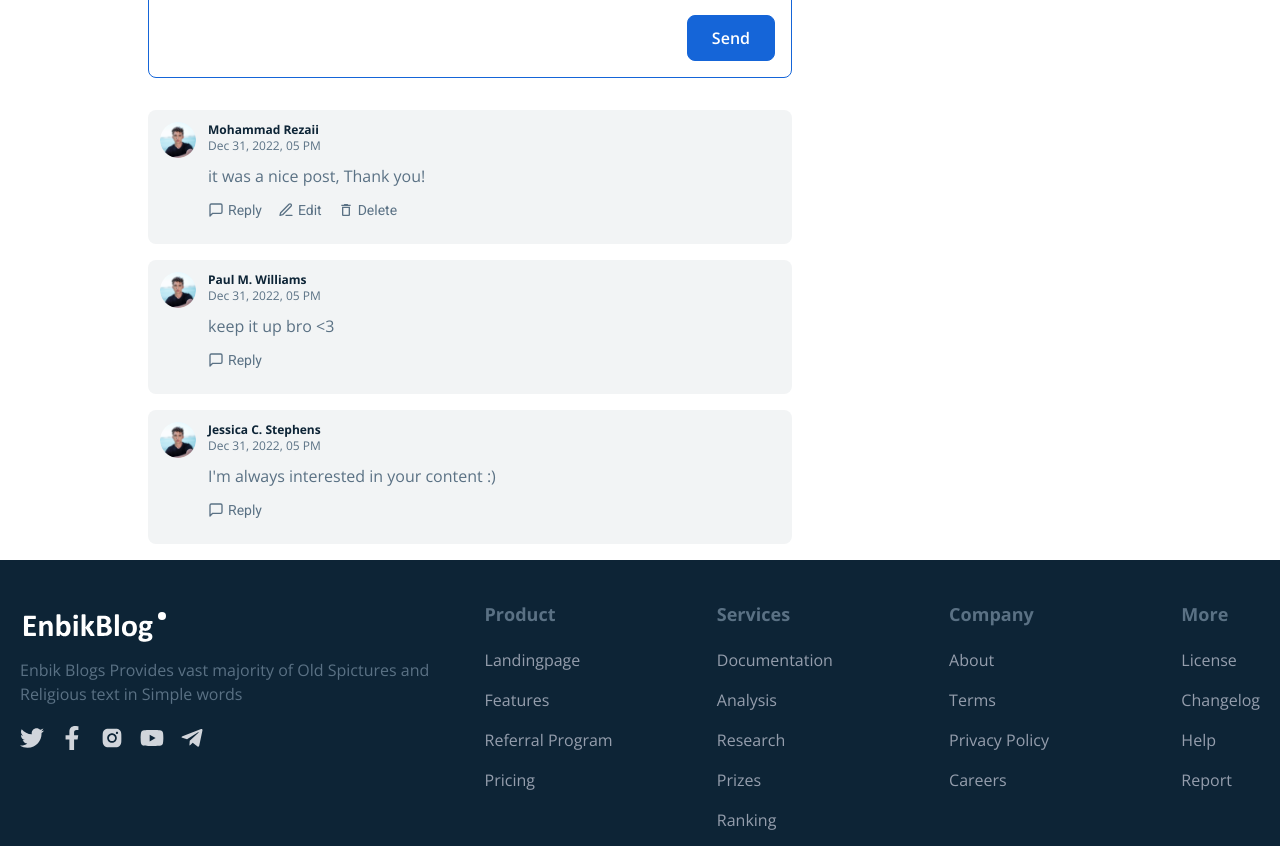
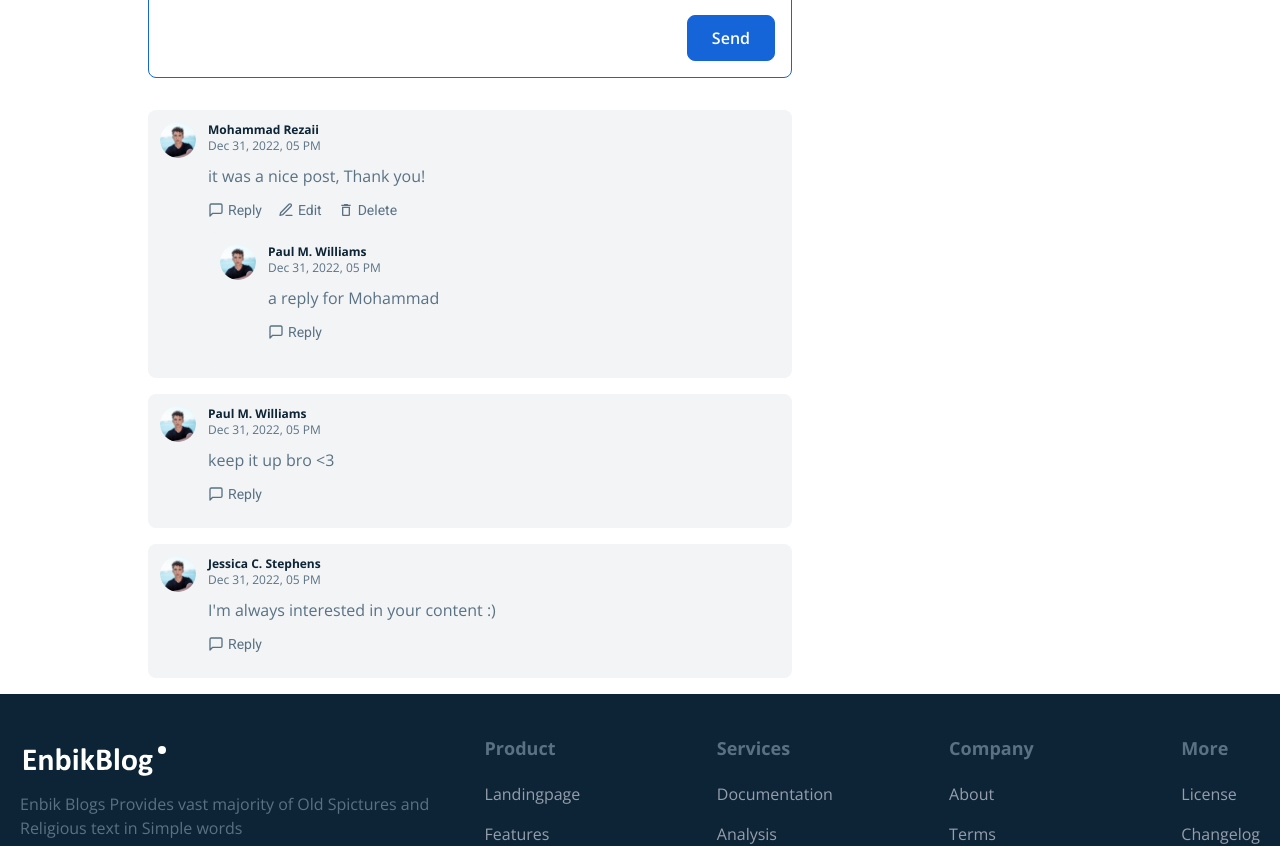
Before and after one commit to BikashShaw101/enbik-frontend, a React (Create React App) app: page /blog/1 in a window 1280 px wide. Shown: the part 1020-1866 px from the top of the page. Built offline with nearby package versions, Linux system fonts and the light colour scheme.

Commit message:
changes1

```diff
--- a/src/components/comments/Comment.jsx
+++ b/src/components/comments/Comment.jsx
@@ -10,6 +10,9 @@
   affectedComment,
   setAffectedComment,
   addComment,
+  updateComment,
+  deleteComment,
+  replies,
   parentId = null,
 }) => {
   const isUserLoggined = Boolean(logginedUserId);
@@ -17,6 +20,10 @@
   const isReplying =
     affectedComment &&
     affectedComment.type === "replying" &&
+    affectedComment._id === comment._id;
+  const isEditing =
+    affectedComment &&
+    affectedComment.type === "editing" &&
     affectedComment._id === comment._id;
   const repliedCommentId = parentId ? parentId : comment._id;
   const replyOnUserId = comment.user._id;
@@ -39,9 +46,22 @@
             hour: "2-digit",
           })}
         </span>
-        <p className="font-opensans text-dark-light mt-[10px]">
-          {comment.desc}
-        </p>
+        {/* Comment description  */}
+        {!isEditing && (
+          <p className="font-opensans text-dark-light mt-[10px]">
+            {comment.desc}
+          </p>
+        )}
+
+        {/* Editing Comments  */}
+        {isEditing && (
+          <CommentForm
+            btnLabel={"Update"}
+            formSubmitHandler={(value) => updateComment(value, comment._id)}
+            formCancelHandler={() => setAffectedComment(null)}
+            initialText={comment.desc}
+          />
+        )}
         <div className="flex items-center gap-x-4 mt-3 mb-3 font-roboto text-sm text-dark-light">
           {isUserLoggined && (
             <button
@@ -56,11 +76,19 @@
           )}
           {commentBelongToUser && (
             <>
-              <button className="flex items-center space-x-1">
+              <button
+                className="flex items-center space-x-1"
+                onClick={() =>
+                  setAffectedComment({ type: "editing", _id: comment._id })
+                }
+              >
                 <FiEdit3 className="w-4 h-auto" />
                 <span>Edit</span>
               </button>
-              <button className="flex items-center space-x-1">
+              <button
+                className="flex items-center space-x-1"
+                onClick={() => deleteComment(comment._id)}
+              >
                 <MdOutlineDelete className="w-4 h-auto" />
                 <span>Delete</span>
               </button>
@@ -69,12 +97,30 @@
         </div>
         {isReplying && (
           <CommentForm
-            btnLabel={"Reply"}
+            btnLabel="Reply"
             formSubmitHandler={(value) =>
               addComment(value, repliedCommentId, replyOnUserId)
             }
             formCancelHandler={() => setAffectedComment(null)}
           />
+        )}
+        {replies.length > 0 && (
+          <div>
+            {replies.map((reply) => (
+              <Comment
+                key={reply._id}
+                addComment={addComment}
+                affectedComment={affectedComment}
+                setAffectedComment={setAffectedComment}
+                comment={reply}
+                deleteComment={deleteComment}
+                logginedUserId={logginedUserId}
+                replies={[]}
+                updateComment={updateComment}
+                parentId={comment._id}
+              />
+            ))}
+          </div>
         )}
       </div>
     </div>
--- a/src/components/comments/CommentContainer.jsx
+++ b/src/components/comments/CommentContainer.jsx
@@ -32,6 +32,35 @@
     setComments((curState) => {
       return [newComment, ...curState];
     });
+    setAffectedComment(null);
+  };
+
+  const updateCommentHandler = (value, commentId) => {
+    const updateComment = comments.map((comment) => {
+      if (comment._id === commentId) {
+        return { ...comment, desc: value };
+      }
+      return comment;
+    });
+    setComments(updateComment);
+    setAffectedComment(null);
+  };
+
+  const deleteCommentHandler = (commentId) => {
+    const updatedComment = comments.filter((comment) => {
+      return comment._id !== commentId;
+    });
+    setComments(updatedComment);
+  };
+
+  const getRepliesHandler = (commentId) => {
+    return comments
+      .filter((comment) => comment.parent === commentId)
+      .sort((a, b) => {
+        return (
+          new Date(a.createdAt).getTime() - new Date(b.createdAt).getTime()
+        );
+      });
   };
 
   return (
@@ -48,6 +77,10 @@
             logginedUserId={logginedUserId}
             affectedComment={affectedComment}
             setAffectedComment={setAffectedComment}
+            addComment={addCommentHandler}
+            updateComment={updateCommentHandler}
+            deleteComment={deleteCommentHandler}
+            replies={getRepliesHandler(comment._id)}
           />
         ))}
       </div>
--- a/src/components/comments/CommentForm.jsx
+++ b/src/components/comments/CommentForm.jsx
@@ -4,8 +4,9 @@
   btnLabel,
   formSubmitHandler,
   formCancelHandler = null,
+  initialText = "",
 }) => {
-  const [value, setValue] = useState("");
+  const [value, setValue] = useState(initialText);
   const submitHandler = (e) => {
     e.preventDefault();
     formSubmitHandler(value);
```
